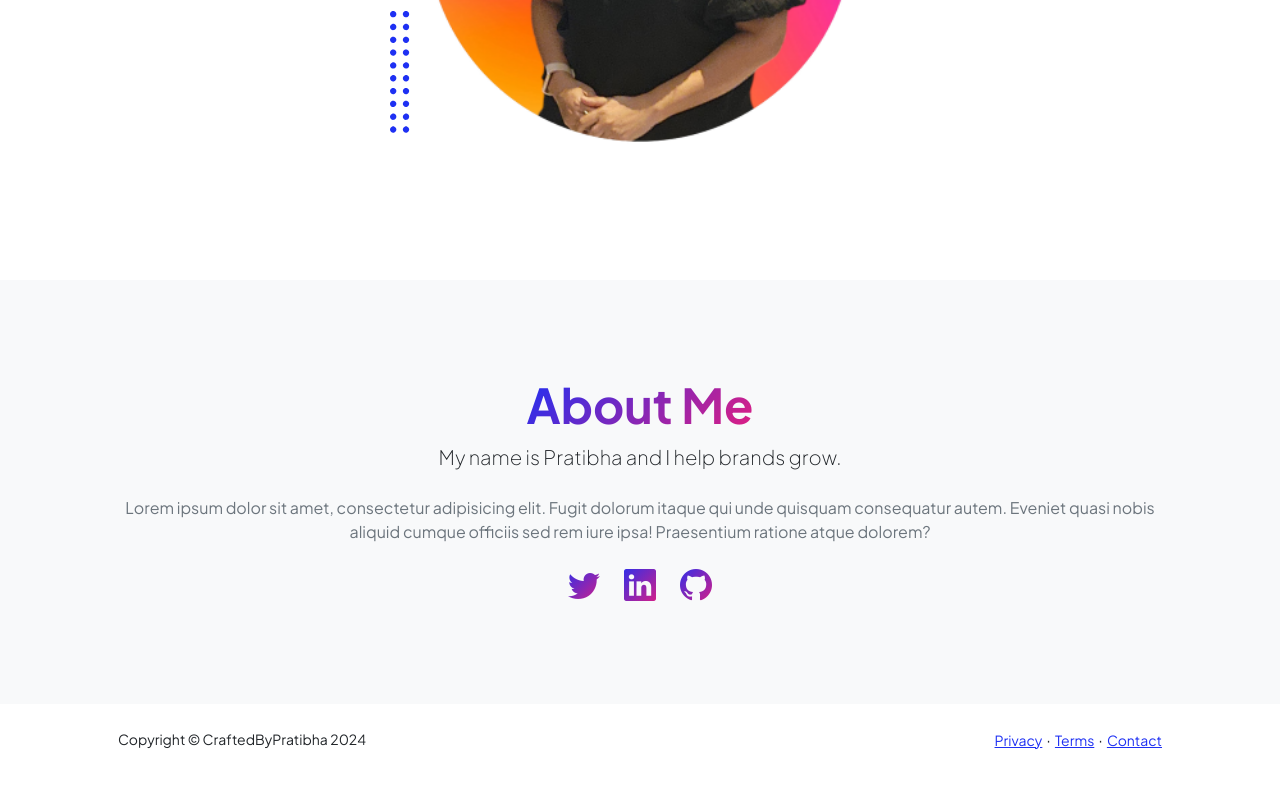
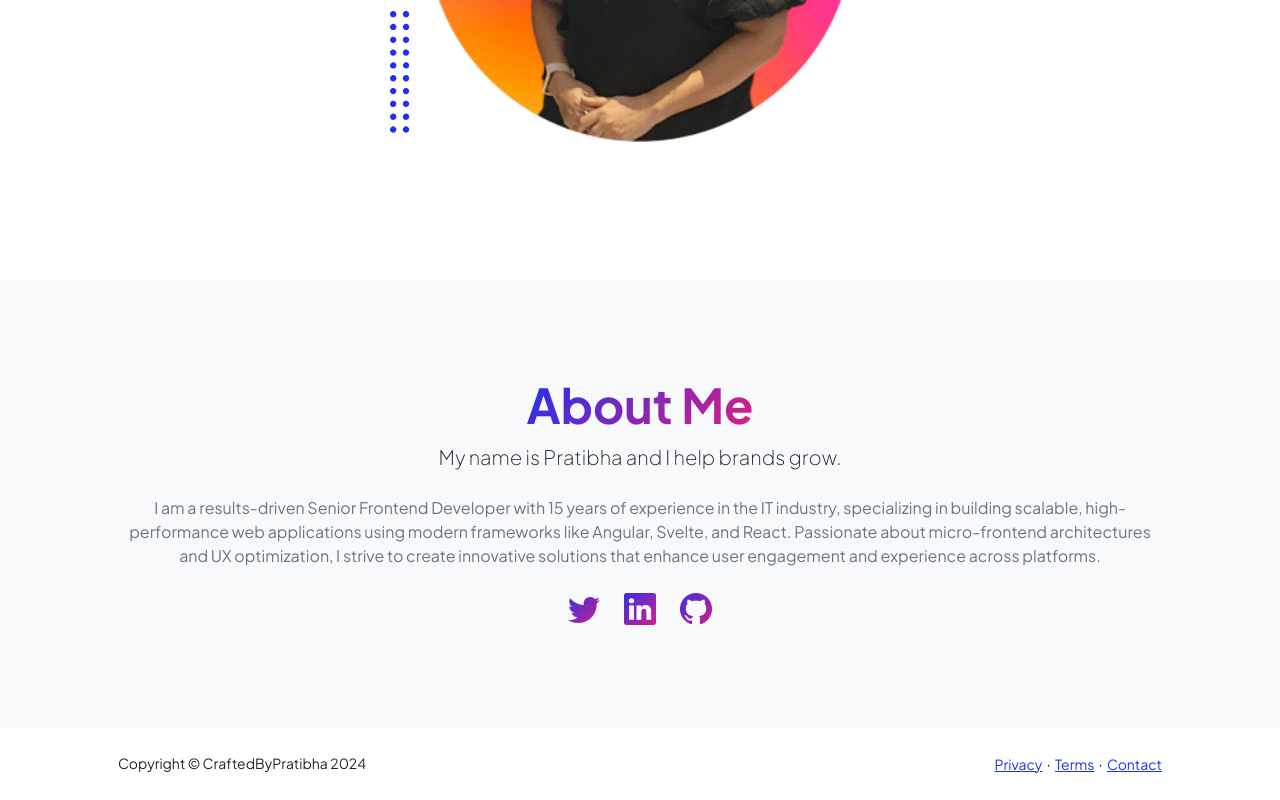
Before and after one commit to PratibhaRepos1/crafted-by-pratibha, an Angular app: page / in a window 1280 px wide. Shown: the part 785-1585 px from the top of the page. Before the commit the page ends 1561 px from the top, so only its background shows below. Built offline with nearby package versions, Linux system fonts and the light colour scheme.

Commit message:
added the about-me section

```diff
--- a/angular.json
+++ b/angular.json
@@ -14,7 +14,6 @@
           "builder": "@angular-devkit/build-angular:application",
           "options": {
             "outputPath": "dist/crafted-by-pratibha",
-            "baseHref": "/crafted-by-pratibha",
             "index": "src/index.html",
             "browser": "src/main.ts",
             "polyfills": [
--- a/src/app/components/about/about.component.html
+++ b/src/app/components/about/about.component.html
@@ -11,10 +11,7 @@
             My name is Pratibha and I help brands grow.
           </p>
           <p class="text-muted">
-            Lorem ipsum dolor sit amet, consectetur adipisicing elit. Fugit
-            dolorum itaque qui unde quisquam consequatur autem. Eveniet quasi
-            nobis aliquid cumque officiis sed rem iure ipsa! Praesentium ratione
-            atque dolorem?
+            {{ aboutMe }}
           </p>
           <div class="d-flex justify-content-center fs-2 gap-4">
             <a class="text-gradient" href="#!"><i class="bi bi-twitter"></i></a>
--- a/src/app/components/about/about.component.ts
+++ b/src/app/components/about/about.component.ts
@@ -1,12 +1,20 @@
-import { Component } from '@angular/core';
+import { Component, OnInit  } from '@angular/core';
+import { HttpClient, HttpClientModule  } from '@angular/common/http';
 
 @Component({
   selector: 'app-about',
   standalone: true,
-  imports: [],
+  imports: [HttpClientModule],
   templateUrl: './about.component.html',
   styleUrl: './about.component.css'
 })
-export class AboutComponent {
+export class AboutComponent implements OnInit  {
+  aboutMe: string | undefined;
+  constructor(private http: HttpClient) {}
 
+  ngOnInit(): void {
+    this.http.get<{ aboutMe: string }>('../../../assets/data/about-me.json').subscribe(data => {
+      this.aboutMe = data.aboutMe;
+    });
+  }
 }
--- /dev/null
+++ b/src/assets/data/about-me.json
@@ -0,0 +1,3 @@
+{
+    "aboutMe": "I am a results-driven Senior Frontend Developer with 15 years of experience in the IT industry, specializing in building scalable, high-performance web applications using modern frameworks like Angular, Svelte, and React. Passionate about micro-frontend architectures and UX optimization, I strive to create innovative solutions that enhance user engagement and experience across platforms."
+}
```
